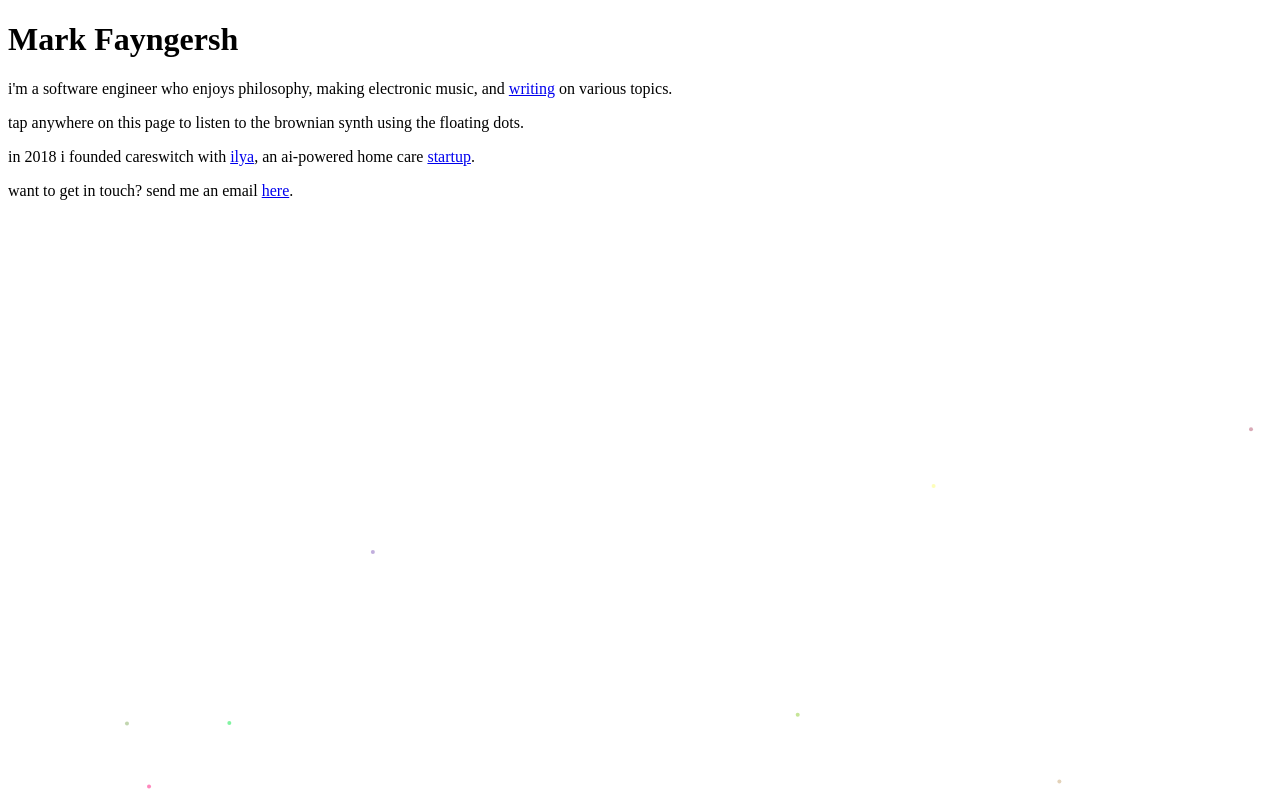
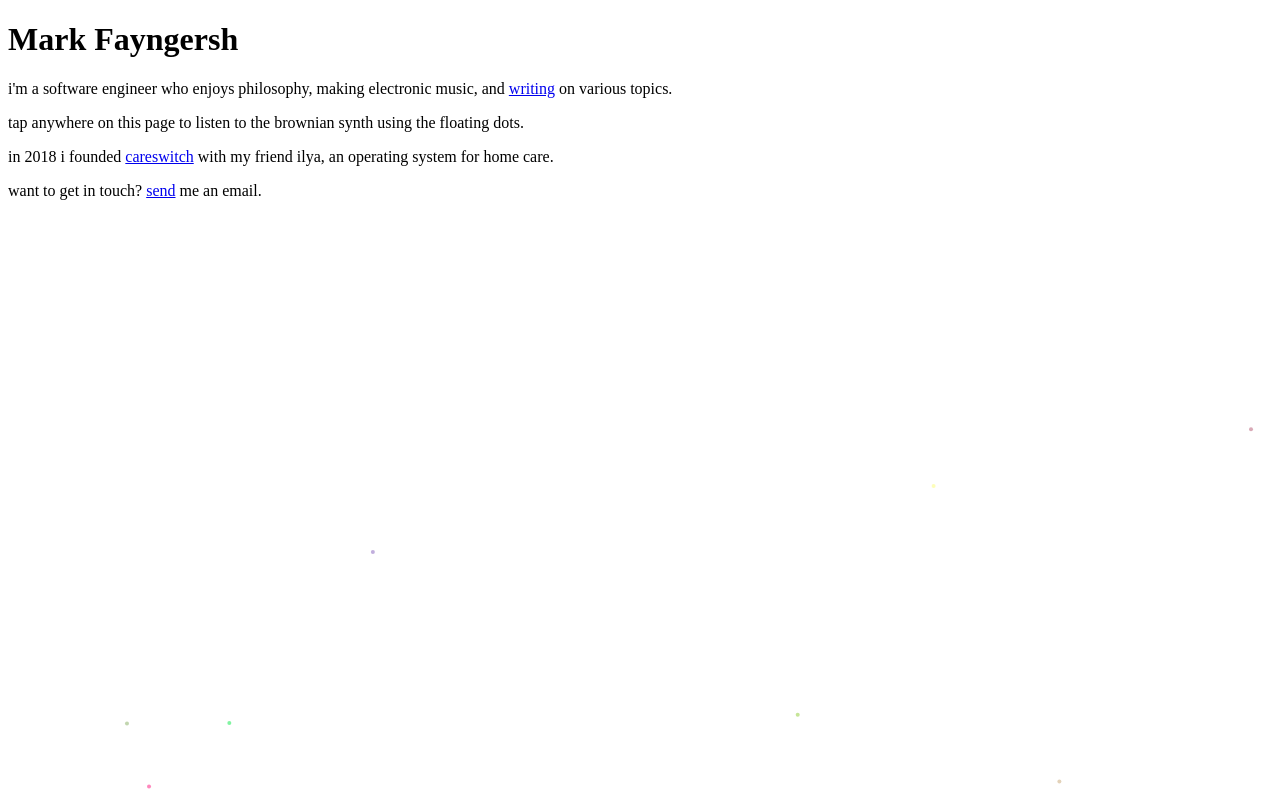
Before and after one commit to pheuter/www.markfayngersh.com, a SvelteKit app: page / in a window 1280 px wide. Shown: the top 800 px of the page. Built offline with nearby package versions, Linux system fonts and the light colour scheme; a web font is replaced by a local one.

Commit message:
wrap up divide section

```diff
--- a/src/routes/+page.svelte
+++ b/src/routes/+page.svelte
@@ -15,18 +15,16 @@
 		tap anywhere on this page to listen to the brownian synth using the floating dots.
 	</p>
 	<p class="text-xl font-light text-gray-800 dark:text-gray-200">
-		in 2018 i founded careswitch with <a
-			href="https://www.linkedin.com/in/ilyvak/"
-			class="text-blue-600 hover:underline dark:text-blue-400">ilya</a
-		>, an ai-powered home care
-		<a href="https://www.careswitch.com/" class="text-blue-600 hover:underline dark:text-blue-400"
-			>startup</a
-		>.
+		in 2018 i founded <a
+			rel="external"
+			href="https://www.careswitch.com/"
+			class="text-blue-600 hover:underline dark:text-blue-400">careswitch</a
+		> with my friend ilya, an operating system for home care.
 	</p>
 	<p class="text-xl font-light text-gray-800 dark:text-gray-200">
-		want to get in touch? send me an email <a
+		want to get in touch? <a
 			class="text-blue-600 hover:underline dark:text-blue-400"
-			href="mailto:heymarfay@icloud.com">here</a
-		>.
+			href="mailto:heymarfay@icloud.com">send</a
+		> me an email.
 	</p>
 </div>
--- a/src/routes/posts/+page.svelte
+++ b/src/routes/posts/+page.svelte
@@ -28,9 +28,9 @@
 					The Human Problem
 				</a>
 				<p class="mt-4 text-lg font-light text-gray-800 dark:text-gray-200">
-					In order for society to truly embrace the challenge of building AI systems that are
-					aligned with our goals and values, we must first reckon with perennial questions about
-					human morality and ethics.
+					In order for society to truly embrace the challenge of building AI systems that align with
+					our goals and values, we must first reckon with perennial questions about human morality
+					and ethics.
 				</p>
 				<p class="mt-2 font-normal text-gray-800 dark:text-gray-400">August 6, 2023</p>
 			</li>
```
Also changed, not shown: src/routes/posts/(posts)/the-human-problem/+page.md (+18 -4 lines).
